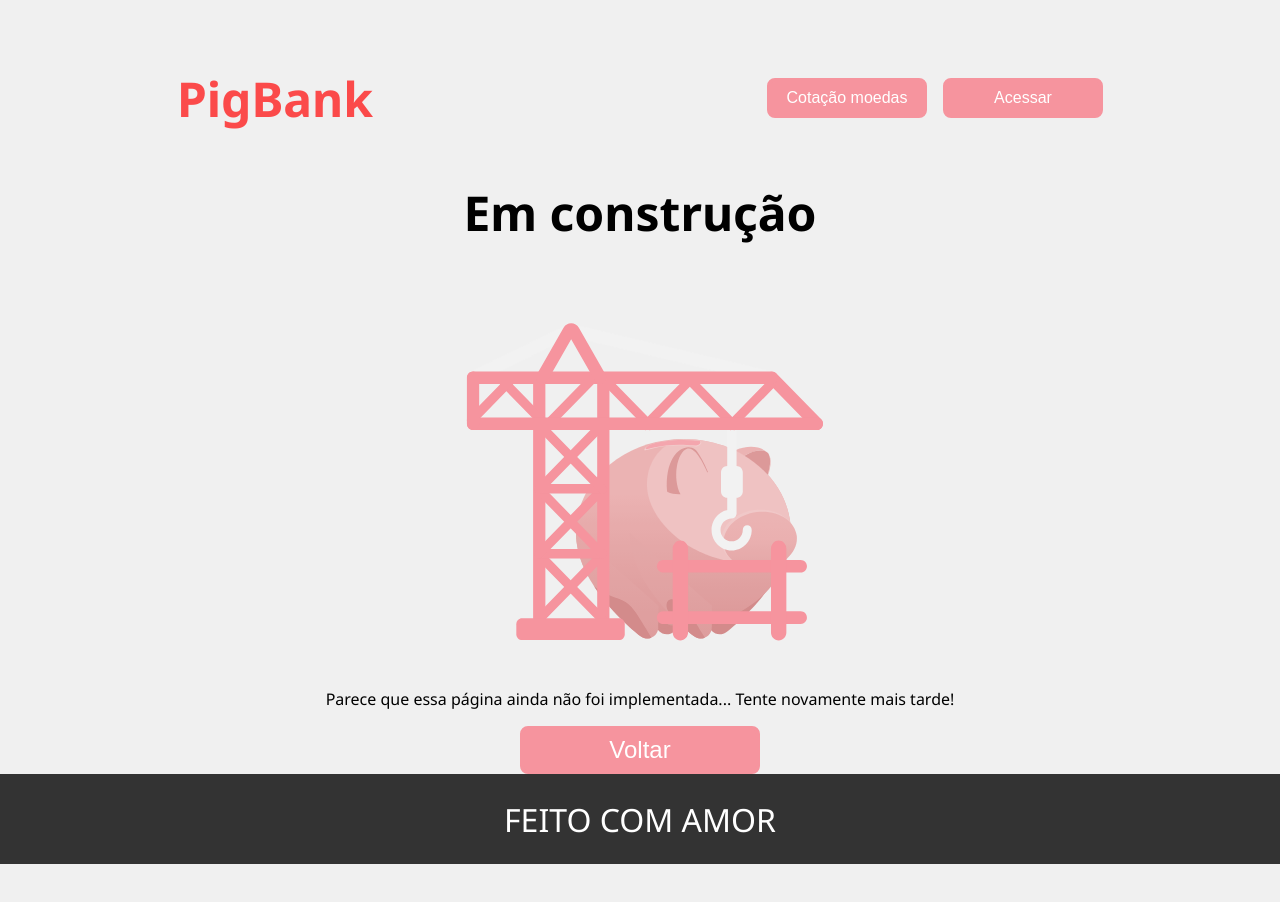
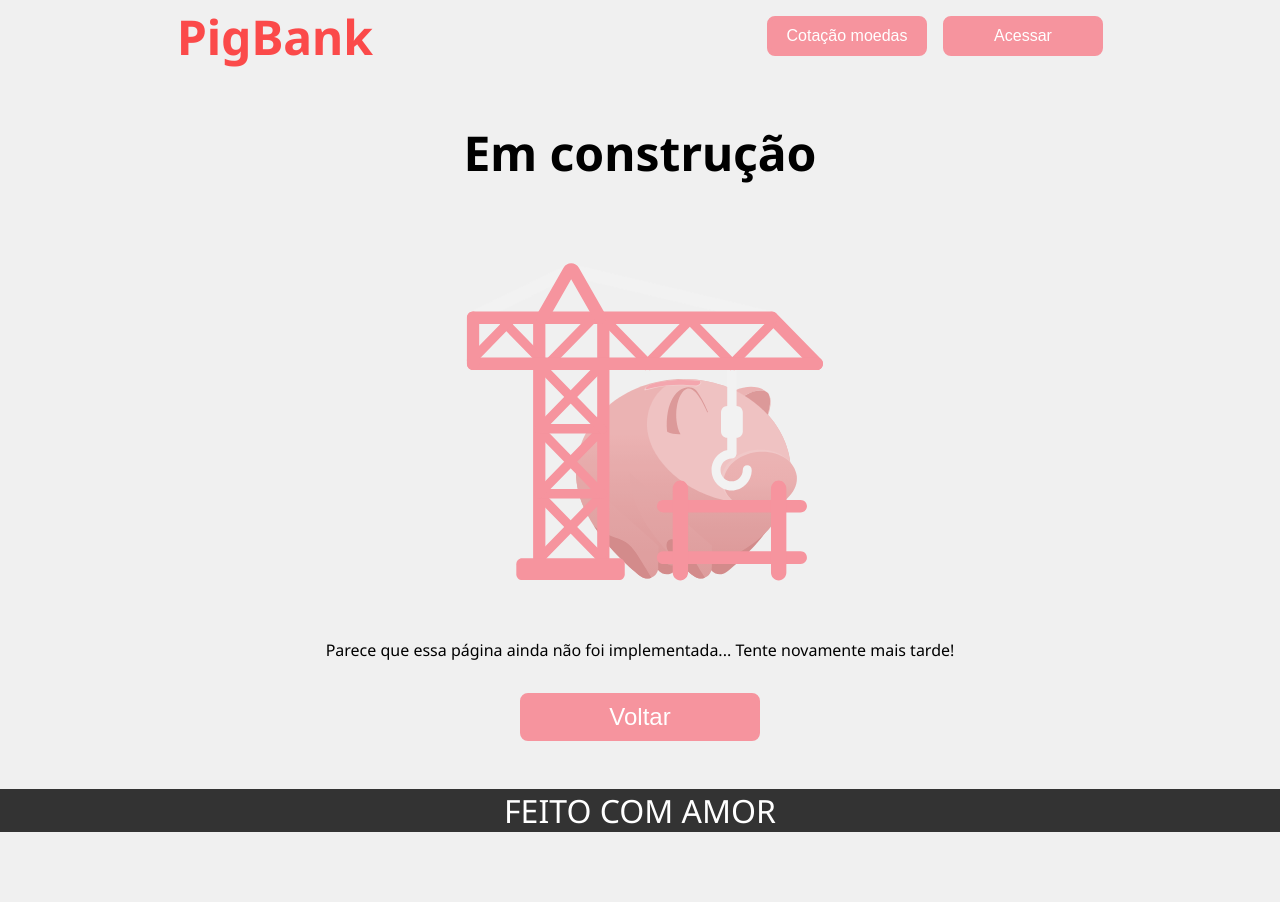
Before and after one commit to camposlaura/pigbank, a React (Create React App) app: page /coming-soon in a window 1280 px wide. Shown: the top 902 px of the page. After the commit the page ends 832 px from the top, so only its background shows below. Built offline with nearby package versions, Linux system fonts and the light colour scheme.

Commit message:
estilização da PageTemplate

```diff
--- a/src/components/PageTemplate/PageTemplate.css
+++ b/src/components/PageTemplate/PageTemplate.css
@@ -0,0 +1,8 @@
+.container {
+    padding: 3rem;
+    display: flex;
+    flex-direction: column;
+    justify-content: space-between;
+    align-items: center;
+    gap: 2rem;
+}
--- a/src/components/PageTemplate/PageTemplate.jsx
+++ b/src/components/PageTemplate/PageTemplate.jsx
@@ -6,16 +6,18 @@ import './PageTemplate.css'
 
 function PageTemplate({title, imgSrc, imgAlt, text}) {
     return (
-        <div className='page-container'>
+        <>
             <Header></Header>
 
-            <h1>{title}</h1>
-            <img src={imgSrc} alt={imgAlt} />
-            <p>{text}</p>
-            <Button href='/'>Voltar</Button>
+            <div className='container'>
+                <h1>{title}</h1>
+                <img src={imgSrc} alt={imgAlt} />
+                <p>{text}</p>
+                <Button href='/'>Voltar</Button>
+            </div>
 
             <Footer></Footer>
-        </div>
+        </>
     )
 }
 
--- a/src/pages/ComingSoon/ComingSoon.jsx
+++ b/src/pages/ComingSoon/ComingSoon.jsx
@@ -4,8 +4,7 @@ import construction from '../../assets/construction.svg'
 
 function ComingSoon() {
     return (
-        <PageTemplate title='Em construção' imgSrc={construction} imgAlt='imagem de um porquinho sendo construído' text='Parece que essa página ainda não foi implementada...
-        Tente novamente mais tarde!' />
+        <PageTemplate title='Em construção' imgSrc={construction} imgAlt='imagem de um porquinho sendo construído' text='Parece que essa página ainda não foi implementada... Tente novamente mais tarde!' />
     )
 }
 
--- a/src/styles/style.css
+++ b/src/styles/style.css
@@ -9,16 +9,29 @@ body {
 }
 
 h1 {
+    margin: 0;
     font-size: 3rem;
     font-weight: 700;
 }
 
 h2 {
+    margin: 0;
     font-size: 2rem;
     font-weight: 700;
 }
 
+h3 {
+    margin: 0;
+    font-size: 1.5rem;
+    font-weight: 500;
+}
+
 a {
+    margin: 0;
     color: inherit;
     text-decoration: none;
 }
+
+p {
+    margin: 0;
+}
```
